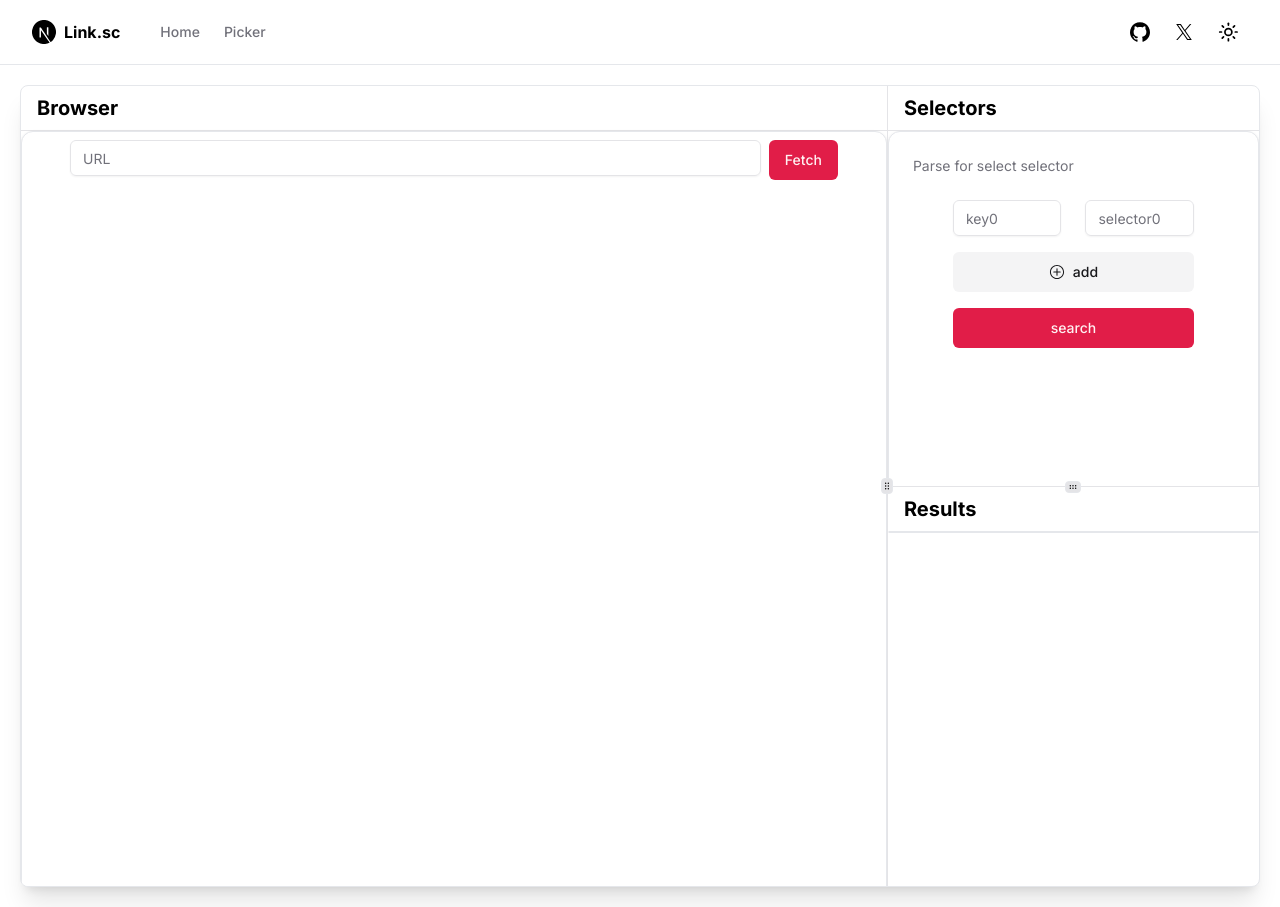
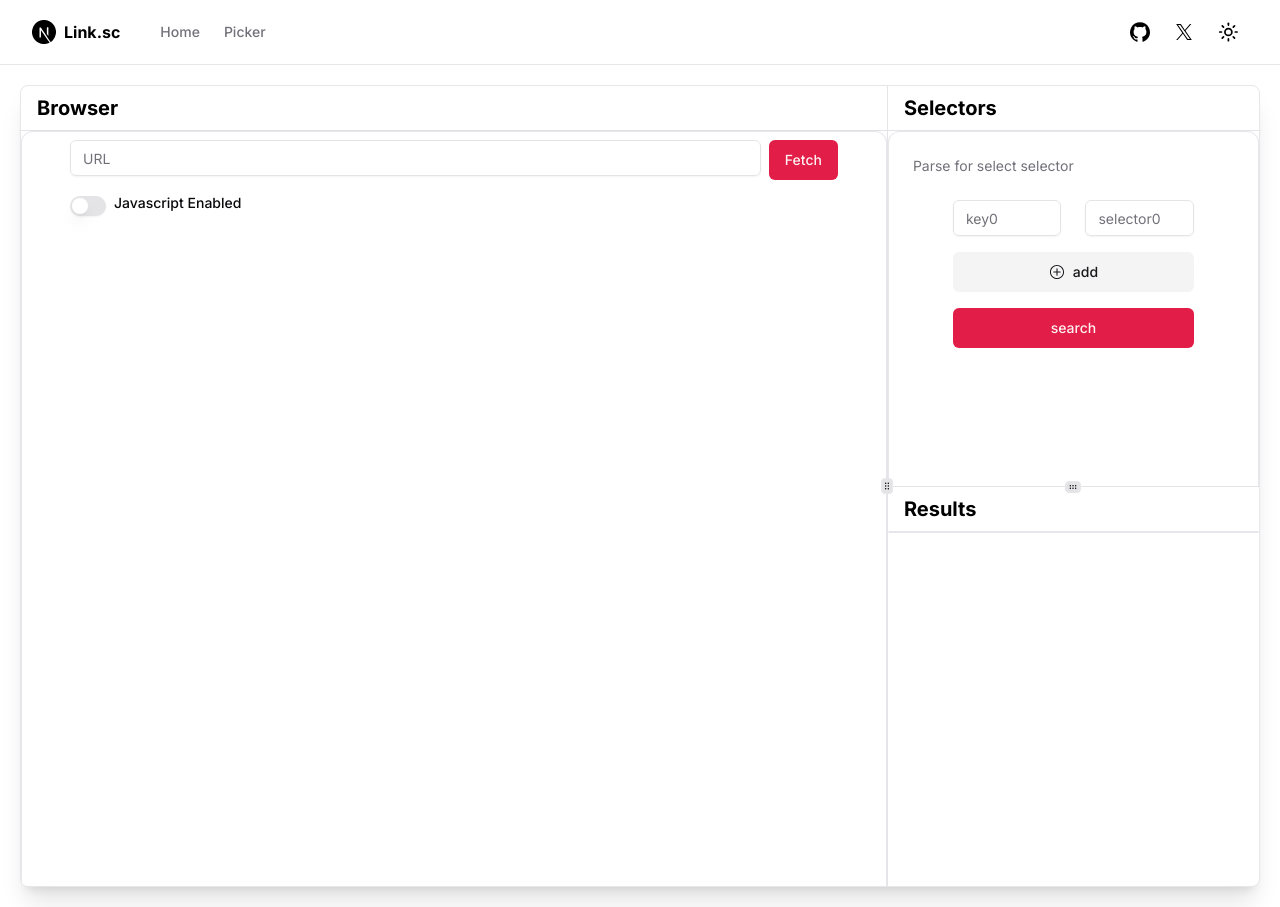
Before and after one commit to getlinksc/css-selector-tool, a Next.js app: page /picker in a window 1280 px wide. Built offline with nearby package versions, Linux system fonts and the light colour scheme.

Commit message:
added toggle for javascript

```diff
--- a/components/request-card.js
+++ b/components/request-card.js
@@ -10,6 +10,8 @@ import { Button } from "@/components/ui/button";
 import { ReloadIcon } from "@radix-ui/react-icons";
 import { ToastAction } from "@/components/ui/toast";
 import { Card, CardContent } from "@/components/ui/card";
+import { Label } from "@/components/ui/label"
+import { Switch } from "@/components/ui/switch"
 import { useToast } from "@/components/ui/use-toast";
 import {useState} from "react";
 
@@ -18,8 +20,14 @@ const fetchApiEndpoint = "/api/request";
 export function RequestCard({ html, setHtml, defaultLayout = [265, 440, 655]}) {
     const [url, setUrl] = useState(null);
     const [isFetching, setIsFetching] = useState(false);
+    const [isJavascript, setIsJavascript] = useState(false)
     const { toast } = useToast()
 
+
+    const toggleJavascript = (e) => {
+        console.log(`javascript toggled: ${isJavascript}`)
+        setIsJavascript(!isJavascript);
+    }
     const handleiframeLoad = (e) => {
         console.log(`iframe is loading`);
         if (e.querySelector(".selectorgadget")){
@@ -34,13 +42,17 @@ export function RequestCard({ html, setHtml, defaultLayout = [265, 440, 655]}) {
             console.log(`fetch was called url ${url}`)
             setIsFetching(true)
 
+            const payload = {"url": new URL(url)}
+            if (isJavascript){
+                payload["render_js"] = true;
+            }
             const config = {
                 method: 'POST',
                 headers: {
                     'Accept': 'application/json',
                     'Content-Type': 'application/json'
                 },
-                body: JSON.stringify({"url": new URL(url)})
+                body: JSON.stringify(payload)
             };
 
             fetch(fetchApiEndpoint, config).then((response) => response.text())
@@ -100,6 +112,11 @@ export function RequestCard({ html, setHtml, defaultLayout = [265, 440, 655]}) {
                                         <ReloadIcon className="mr-2 h-4 w-4 animate-spin"/> : <>Fetch</>
                                 }
                             </Button>
+
+                        </div>
+                        <div className="flex space-x-2 p-2">
+                            <Switch id="javascript-mode" checked={isJavascript} onClick={() => toggleJavascript()}/>
+                            <Label htmlFor="javascript-mode">Javascript Enabled</Label>
                         </div>
                     </CardContent>
                     <ScrollArea className="h-screen">
--- a/pages/api/request.js
+++ b/pages/api/request.js
@@ -41,6 +41,7 @@ export default async function handler(req, res) {
 
             payload["user-agent"] = USER_AGENT;
             payload["method"] = "GET";
+            payload["render_js"] = true;
 
             const config = {
                 "body": JSON.stringify(payload),
```
